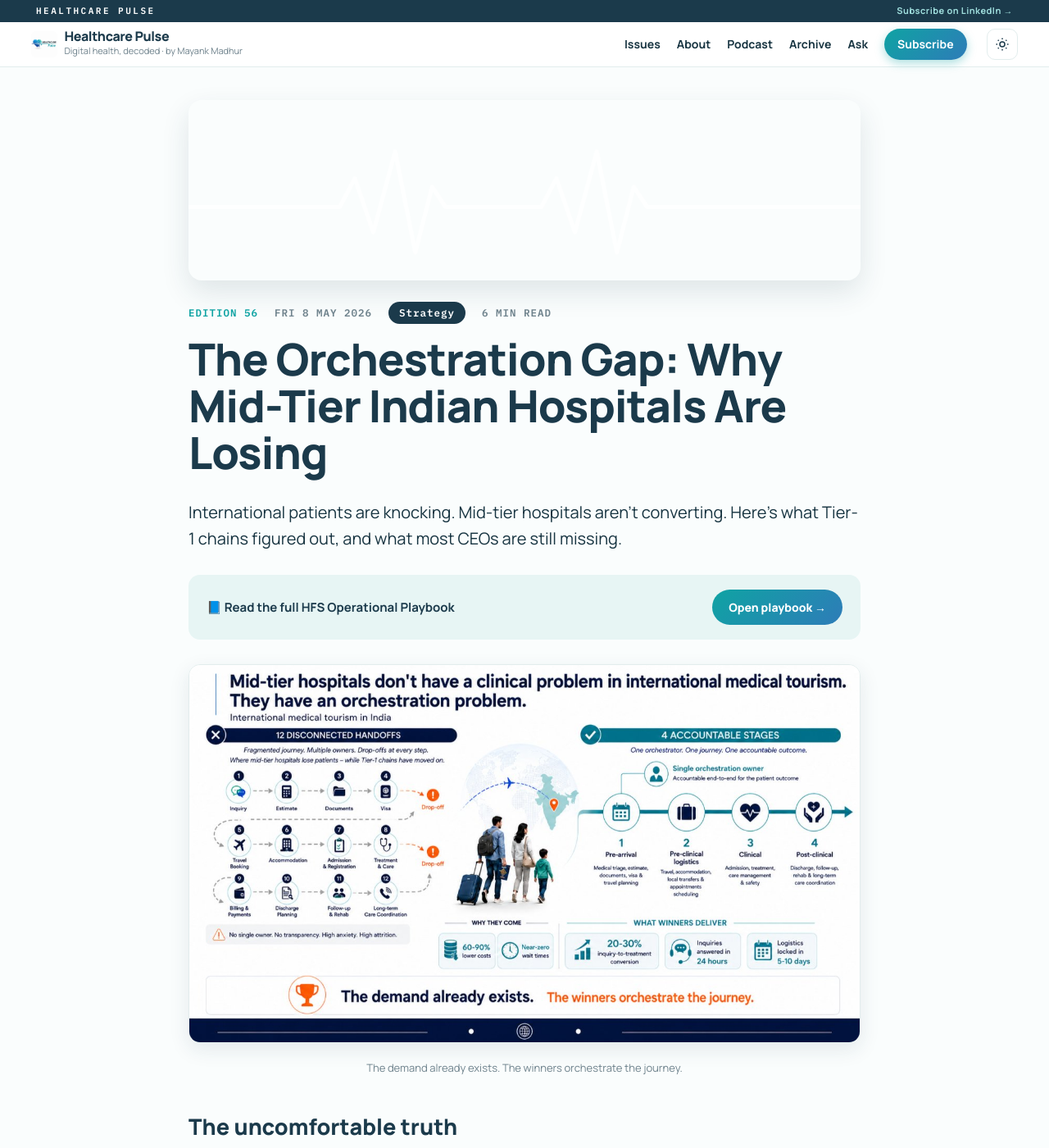
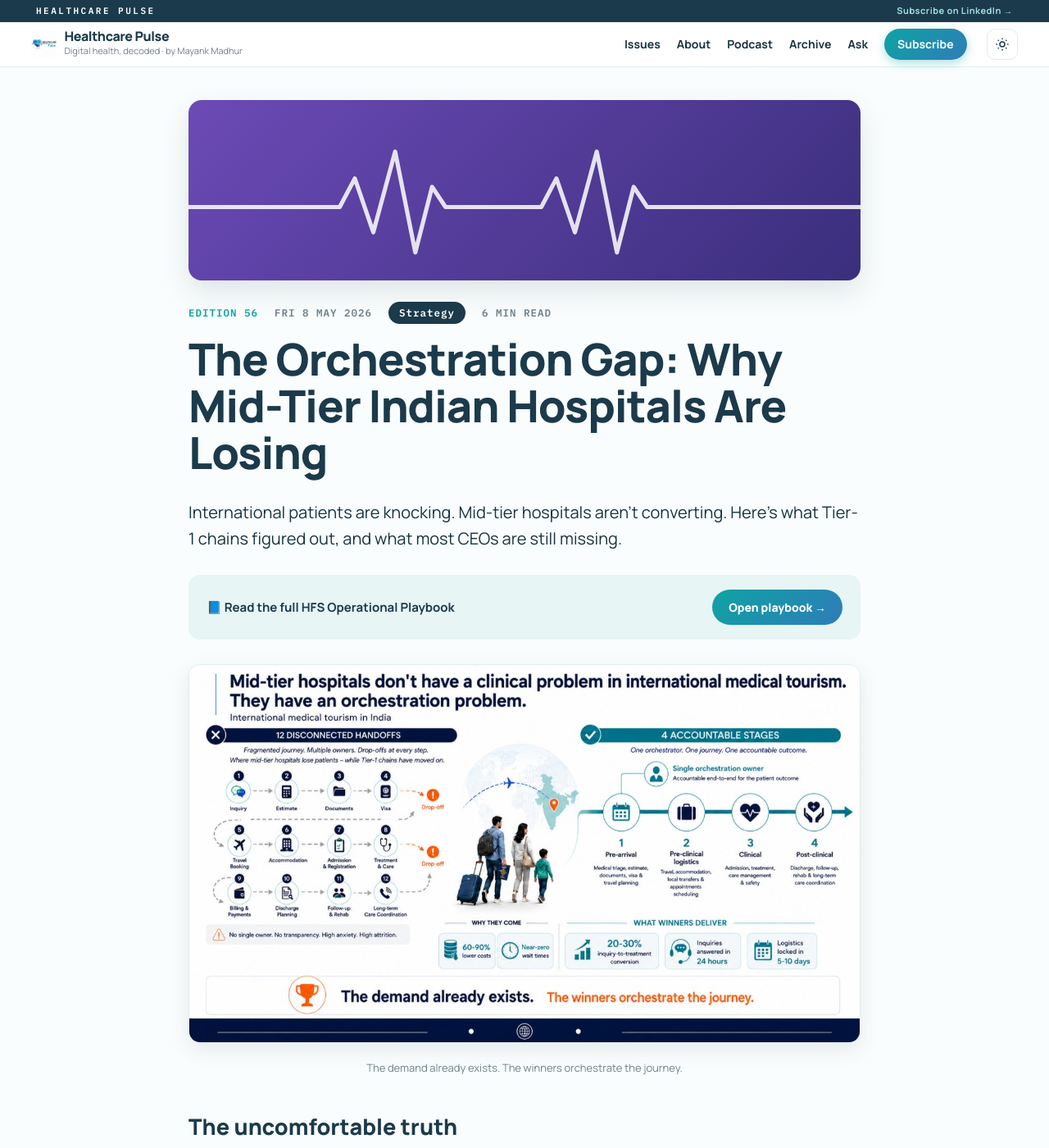
Before and after one commit to mayankmadhur25/mayankmadhur25.github.io, a Jekyll site: the page edition-56-orchestration.html, which Jekyll copies as it is, in a window 1280 px wide and 1400 px high. Shown: the whole window at 82% size. Built offline with Jekyll 4.4.1, drawn with Linux system fonts in a browser that asks for light colours.

Commit message:
Add files via upload

```diff
--- a/edition-54-four-indias.html
+++ b/edition-54-four-indias.html
@@ -244,12 +244,14 @@ a { color: var(--blue); }
 .cat-biotech .card-banner,        .post-banner.cat-biotech        { background: linear-gradient(135deg, #37B68A, #0FA3A3); }
 .cat-policy .card-banner,         .post-banner.cat-policy         { background: linear-gradient(135deg, #E08A3C, #B96A14); }
 .cat-general .card-banner,        .post-banner.cat-general        { background: linear-gradient(135deg, #1B3A4B, #2E7CB8); }
+.cat-strategy .card-banner,       .post-banner.cat-strategy       { background: linear-gradient(135deg, #6C4AB6, #3A2E7C); }
 
 .cat-digital-health .card-meta { color: var(--teal); }
 .cat-pharma .card-meta         { color: var(--blue); }
 .cat-biotech .card-meta        { color: var(--green); }
 .cat-policy .card-meta         { color: var(--amberdk); }
 .cat-general .card-meta        { color: var(--navy); }
+.cat-strategy .card-meta       { color: #6C4AB6; }
 
 .card-body { padding: 20px 22px 24px; display: flex; flex-direction: column; flex: 1; }
 
--- a/edition-56-orchestration.html
+++ b/edition-56-orchestration.html
@@ -244,12 +244,14 @@ a { color: var(--blue); }
 .cat-biotech .card-banner,        .post-banner.cat-biotech        { background: linear-gradient(135deg, #37B68A, #0FA3A3); }
 .cat-policy .card-banner,         .post-banner.cat-policy         { background: linear-gradient(135deg, #E08A3C, #B96A14); }
 .cat-general .card-banner,        .post-banner.cat-general        { background: linear-gradient(135deg, #1B3A4B, #2E7CB8); }
+.cat-strategy .card-banner,       .post-banner.cat-strategy       { background: linear-gradient(135deg, #6C4AB6, #3A2E7C); }
 
 .cat-digital-health .card-meta { color: var(--teal); }
 .cat-pharma .card-meta         { color: var(--blue); }
 .cat-biotech .card-meta        { color: var(--green); }
 .cat-policy .card-meta         { color: var(--amberdk); }
 .cat-general .card-meta        { color: var(--navy); }
+.cat-strategy .card-meta       { color: #6C4AB6; }
 
 .card-body { padding: 20px 22px 24px; display: flex; flex-direction: column; flex: 1; }
 
```
